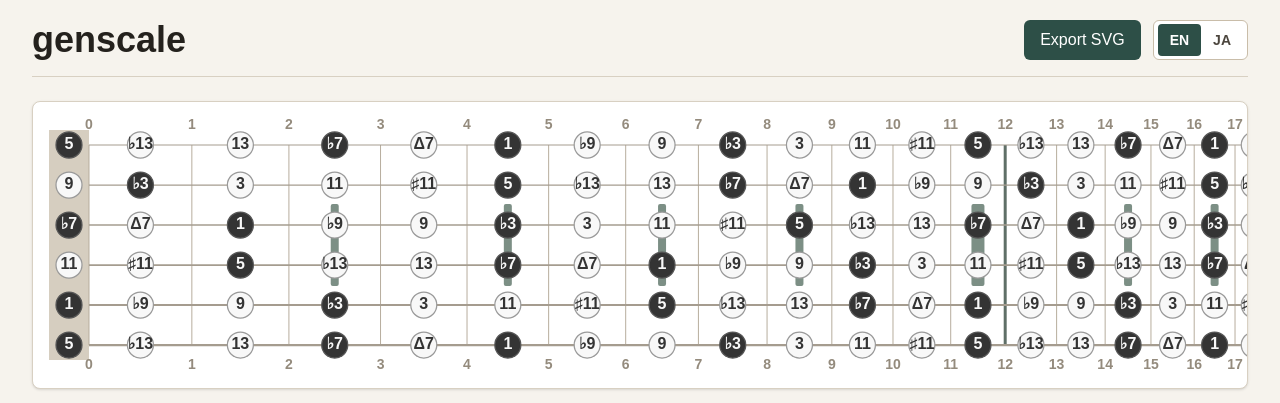
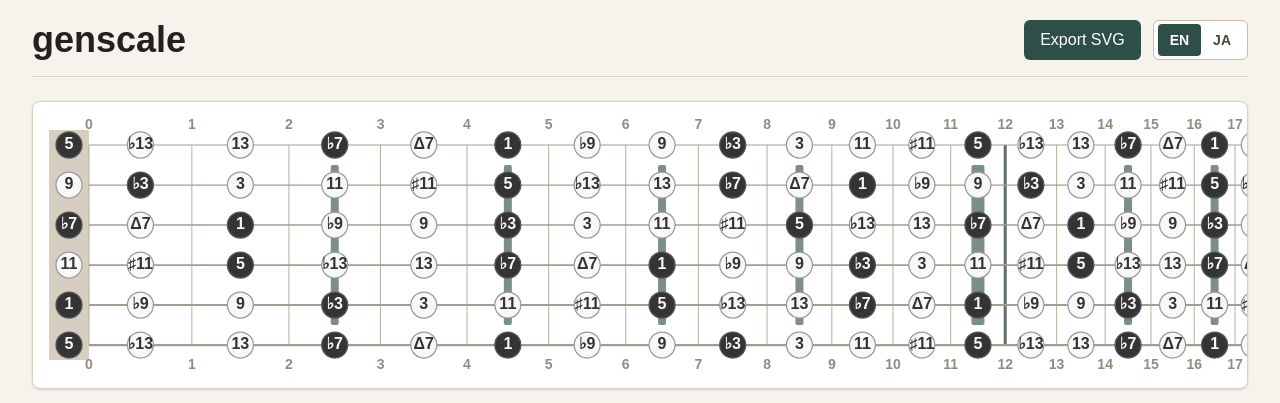
Before and after one commit to wataash/genscale, a Next.js app: page /en in a window 1280 px wide. Shown: the top 403 px of the page. Built offline with nearby package versions, Linux system fonts and the light colour scheme.

Commit message:
app/genscale-app.tsx docs/guitar-scale-web.md

```diff
--- a/app/genscale-app.tsx
+++ b/app/genscale-app.tsx
@@ -440,7 +440,15 @@ export default function GenscaleApp({ locale }: GenscaleAppProps) {
   const stringYs = board.noteIndices.map((_, i) => labelH + CANVAS.stringGap * i);
   const yMid = (stringYs[0] + stringYs[stringYs.length - 1]) / 2;
   const tokenValid = activeTokens.length === 12;
-  const inlayH = Math.max(34, Math.min(boardH * 0.42, 82));
+  const stringCount = stringYs.length;
+  const inlayY =
+    stringCount >= 3
+      ? (stringYs[0] + stringYs[1]) / 2
+      : yMid - (boardH * 0.8) / 2;
+  const inlayH =
+    stringCount >= 3
+      ? (stringYs[stringCount - 2] + stringYs[stringCount - 1]) / 2 - inlayY
+      : boardH * 0.8;
   const inlayW = 8;
   const octaveInlayW = 13;
   const tuningPresetId =
@@ -726,7 +734,7 @@ export default function GenscaleApp({ locale }: GenscaleAppProps) {
                   <rect
                     key={`inlay-${fret}`}
                     x={(fretXs[fret - 1] + fretXs[fret]) / 2 - inlayW / 2}
-                    y={yMid - inlayH / 2}
+                    y={inlayY}
                     width={inlayW}
                     height={inlayH}
                     rx="2"
@@ -737,7 +745,7 @@ export default function GenscaleApp({ locale }: GenscaleAppProps) {
                   <rect
                     key={`inlay-${fret}`}
                     x={(fretXs[fret - 1] + fretXs[fret]) / 2 - octaveInlayW / 2}
-                    y={yMid - inlayH / 2}
+                    y={inlayY}
                     width={octaveInlayW}
                     height={inlayH}
                     rx="2"
```
Also changed, not shown: 1 other file (tests, documents, lock files or other folders).
